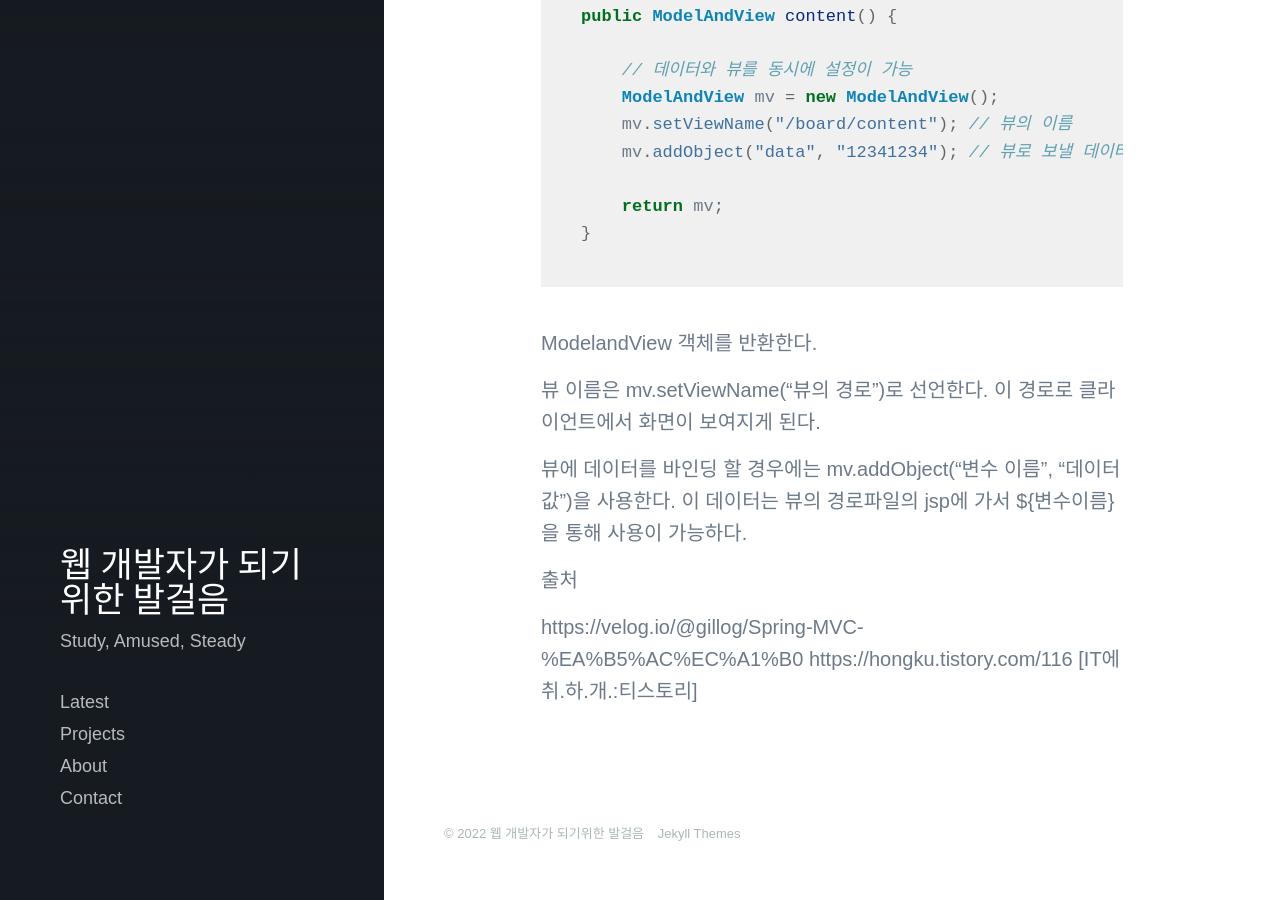
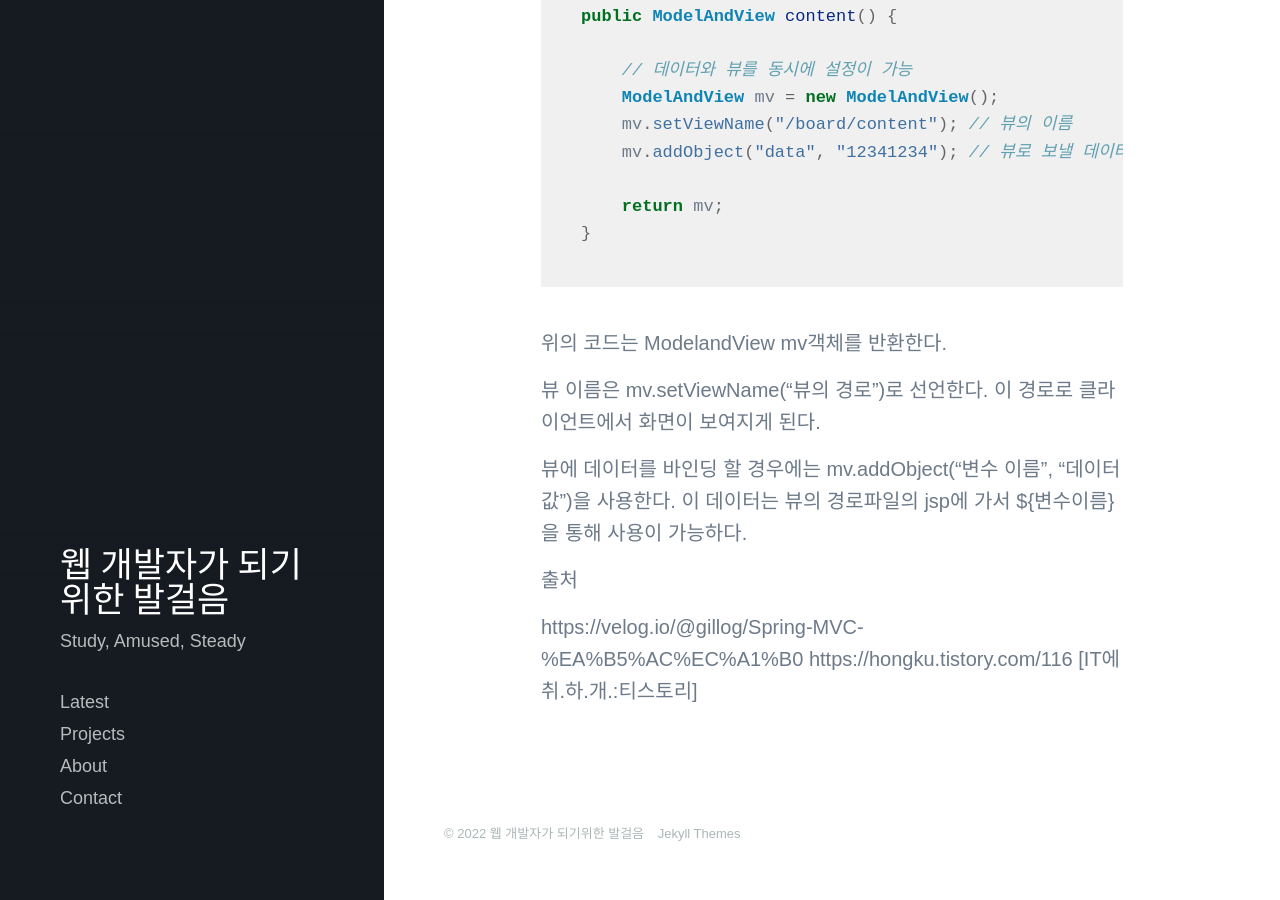
Before and after one commit to lawijdo201/lawijdo201.github.io, a Jekyll site: the page built from _posts/2022-07-24-Sping-MVC.md, in a window 1280 px wide and 900 px high, scrolled down 2582 px. Built offline with Jekyll 4.4.1, drawn with Linux system fonts in a browser that asks for light colours; nearby versions of some CDN libraries; some web fonts are replaced.

Commit message:
Update 2022-07-24-Sping-MVC.md

````diff
--- a/_posts/2022-07-24-Sping-MVC.md
+++ b/_posts/2022-07-24-Sping-MVC.md
@@ -53,7 +53,7 @@ public ModelAndView content() {
     return mv;
 }
 ```
-ModelandView 객체를 반환한다.
+위의 코드는 ModelandView mv객체를 반환한다.
 
 뷰 이름은 mv.setViewName("뷰의 경로")로 선언한다.
 이 경로로 클라이언트에서 화면이 보여지게 된다.
````
